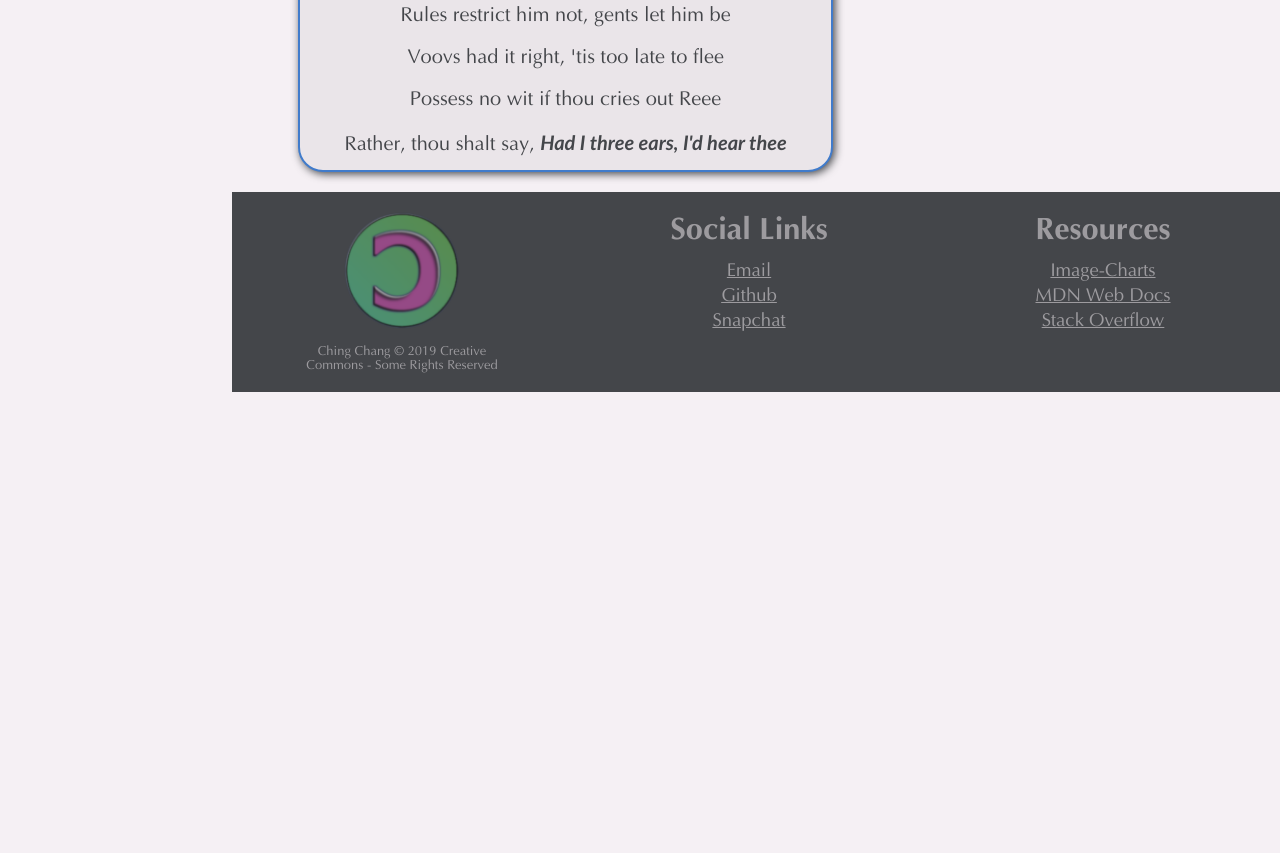
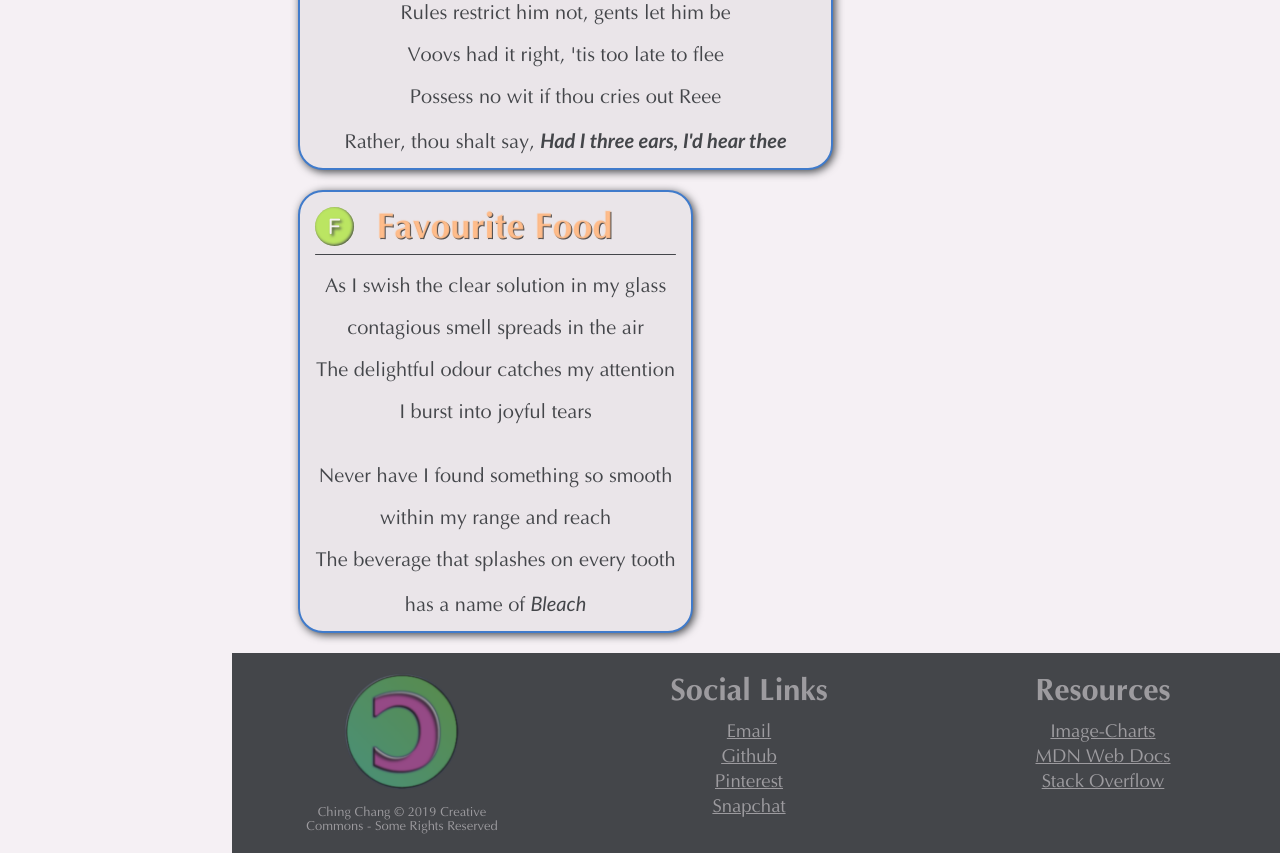
Before and after one commit to ChingChang9/Personal-Website, a Vue app: page /poems in a window 1280 px wide. Shown: the part 1160-2013 px from the top of the page. Before the commit the page ends 1552 px from the top, so only its background shows below. Built offline with nearby package versions, Linux system fonts and the light colour scheme.

Commit message:
new poem

```diff
--- a/src/App.vue
+++ b/src/App.vue
@@ -28,6 +28,7 @@
           <div class="title">Social Links</div>
           <a href="mailto:chingtheprogrammer@icloud.com" draggable="false">Email</a>
           <a href="https://github.com/ChingChang9" target="_blank" draggable="false">Github</a>
+          <a href="https://www.pinterest.ca/ChingChang9" target="_blank" draggable="false">Pinterest</a>
           <router-link :to="require('@/assets/snapchat.jpg')" target="_blank" draggable="false">Snapchat</router-link>
         </div>
         <div class="column">
--- a/src/views/About.vue
+++ b/src/views/About.vue
@@ -43,7 +43,7 @@
     <p>My favourite animal is dog</p>
     <p>My favourite movies are <em>Tangled</em>, <em>Frozen</em>, <em>Monsters University</em>, and <em>Monsters, Inc.</em></p>
     <p>My favourite TV show is Spongebob Squarepants</p>
-    <p>My favourite music artists are Eminem, and Fréderic Chopin of course</p>
+    <p>My favourite music artists are Eminem, and Frédéric Chopin of course</p>
     <p>I care a lot about our environment</p>
     <p>If you also care about our environment, you can join our nonprofit organization <a href="http://plantforever.org/" target="_blank">right here</a></p>
     <p>I love watching depressing memes because they are accurately relatable</p>
--- a/src/views/MusicHistory.vue
+++ b/src/views/MusicHistory.vue
@@ -2,7 +2,6 @@
   <div>
     <div id="topic">Definitions</div>
     <div id="line"></div>
-    <strong style="font-size: 30px;">Not really a page, I'm just using this to take notes</strong>
     <ul>
       <li><strong>Absolute Music</strong>: Pure music, music without a story</li>
       <li><strong>Affection</strong>: The emotion of music</li>
--- a/src/views/Poems.vue
+++ b/src/views/Poems.vue
@@ -50,33 +50,37 @@
         <div>'T all started at the hour seating plan ceased being in rows</div>
         <div>Judging eyes thou need not bestow</div>
         <div>If thou seek to stay with the status quo</div>
-        <div><em>False face must hide what the false heart doth know</em></div>
+        <div class="quote">False face must hide what the false heart doth know</div>
         <br />
         <div>Group projects thou shalt beware</div>
         <div>One false move tips o'er all nightmares</div>
         <div>Pay attention to who's in thy pair</div>
         <div>The one with prayers? Or the one who swears?</div>
         <div>All folks will change and thou wilt beest in a place where</div>
-        <div><em>Fair is foul, foul is fair</em></div>
+        <div class="quote">Fair is foul, foul is fair</div>
         <br />
         <div>Life as a magnet, no longer free</div>
         <div>Rules restrict him not, gents let him be</div>
         <div>Voovs had it right, 'tis too late to flee</div>
         <div>Possess no wit if thou cries out Reee</div>
-        <div>Rather, thou shalt say, <em>Had I three ears, I'd hear thee</em></div>
+        <div>Rather, thou shalt say, <span class="quote">Had I three ears, I'd hear thee</span></div>
       </div>
     </div>
 
     <div class="poem freestyle">
       <div class="poem-type">F<span>reestyle</span></div>
-      <div class="title">Total War</div>
+      <div class="title">Favourite Food</div>
       <div class="break"></div>
       <div class="verse">
-        <div>Fair is foul, foul is fair</div>
-        <div>Aircrafts using analog,</div>
-        <div>Hovering through the poison fog</div>
-        <div>Torpedos, tanks, and trenches,</div>
-        <div>Keeping soliders off the benches</div>
+        <div>As I swish the clear solution in my glass</div>
+        <div>contagious smell spreads in the air</div>
+        <div>The delightful odour catches my attention</div>
+        <div>I burst into joyful tears</div>
+        <br />
+        <div>Never have I found something so smooth</div>
+        <div>within my range and reach</div>
+        <div>The beverage that splashes on every tooth</div>
+        <div>has a name of <em>Bleach</em></div>
       </div>
     </div>
   </div>
@@ -206,9 +210,10 @@ export default {
   .verse {
     div {
       margin-top: 20px;
-      em {
-        font-weight: 600;
-      }
+    }
+    .quote {
+      font-style: italic;
+      font-weight: 600;
     }
   }
 }
@@ -229,6 +234,7 @@ export default {
     transition-duration: 0s;
     transition-timing-function: cubic-bezier(0.2, 0, 0.4, 0);
     opacity: 0;
+    z-index: -1;
     position: absolute;
   }
   .alexandrine & {
@@ -239,6 +245,7 @@ export default {
       transition-duration: 1s;
       span {
         opacity: 1;
+        z-index: 1;
         transition-duration: 1s;
       }
     }
@@ -251,6 +258,7 @@ export default {
       transition-duration: 1s;
       span {
         opacity: 1;
+        z-index: 1;
         transition-duration: 1s;
       }
     }
@@ -263,6 +271,7 @@ export default {
       transition-duration: 1s;
       span {
         opacity: 1;
+        z-index: 1;
         transition-duration: 1s;
       }
     }
@@ -275,6 +284,7 @@ export default {
       transition-duration: 1s;
       span {
         opacity: 1;
+        z-index: 1;
         transition-duration: 1s;
       }
     }
```
Also changed, not shown: src/assets/about/wread.svg, src/assets/projects/tst.jpg.
